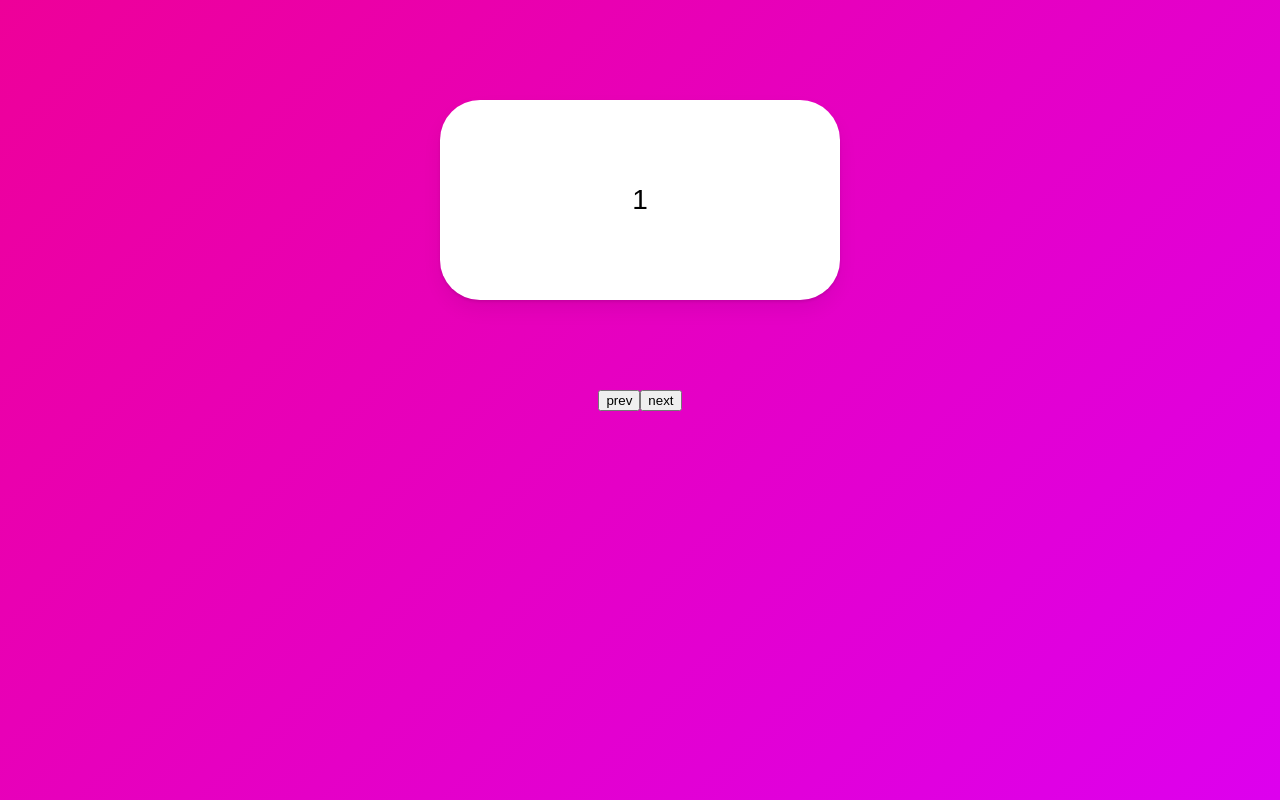
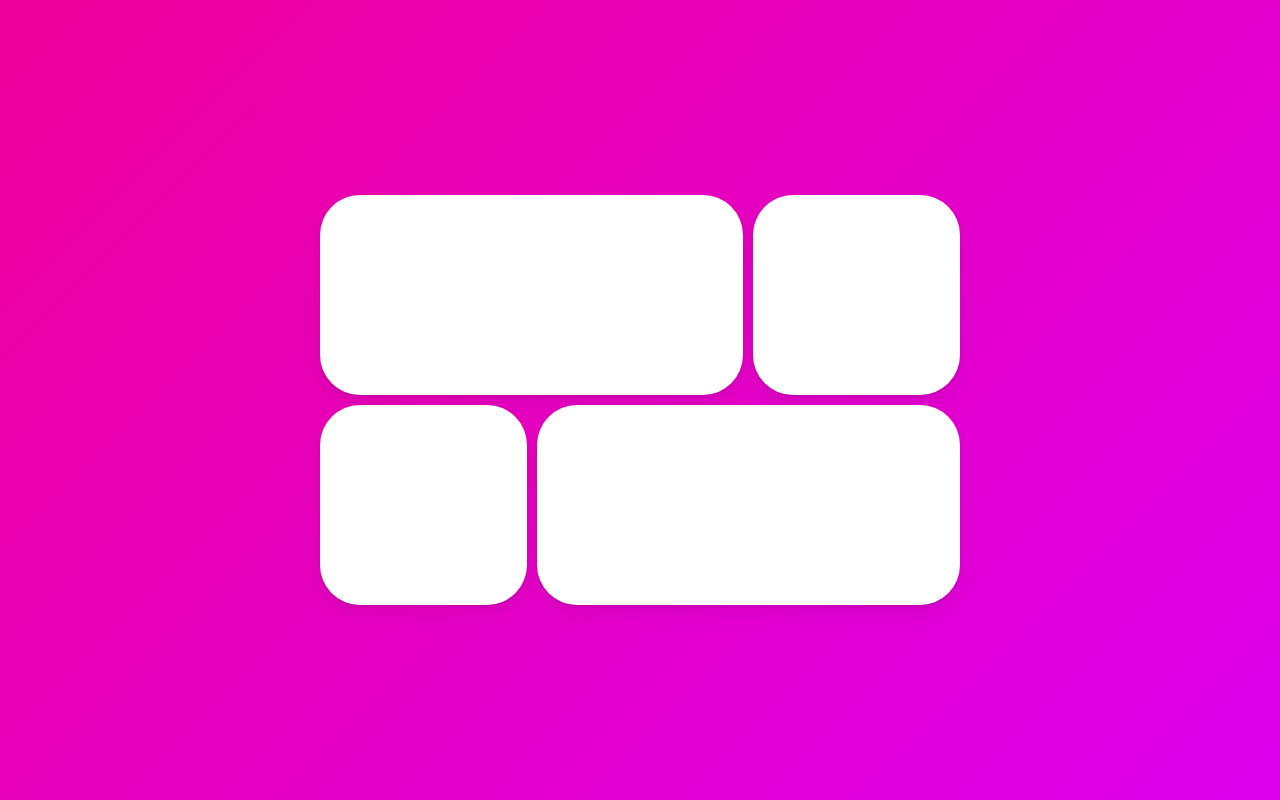
Before and after one commit to daehyeong2/react-masterclass, a React (Create React App) app: page / in a window 1280 px wide. Built offline with nearby package versions, Linux system fonts and the light colour scheme.

Commit message:
8.14 ~ 8.15

```diff
--- a/package.json
+++ b/package.json
@@ -16,7 +16,7 @@
     "@types/react": "^18.2.38",
     "@types/react-dom": "^18.2.17",
     "apexcharts": "^3.44.0",
-    "framer-motion": "^10.16.16",
+    "framer-motion": "^10.12.4",
     "gh-pages": "^6.1.0",
     "react": "^18.2.0",
     "react-apexcharts": "^1.4.1",
--- a/src/App.tsx
+++ b/src/App.tsx
@@ -2,83 +2,70 @@
 import { AnimatePresence, Variants, motion } from "framer-motion";
 import { useState } from "react";
 
-const Wrapper = styled(motion.div)`
+const Wrapper = styled.div`
   height: 100vh;
   width: 100vw;
   display: flex;
-  justify-content: center;
+  justify-content: space-around;
   align-items: center;
-  flex-direction: column;
-  position: relative;
+`;
+
+const Grid = styled.div`
+  display: grid;
+  grid-template-columns: repeat(3, 1fr);
+  width: 50vw;
+  gap: 10px;
+  div:first-child,
+  div:last-child {
+    grid-column: span 2;
+  }
 `;
 
 const Box = styled(motion.div)`
+  background-color: rgba(255, 255, 255, 1);
+  border-radius: 40px;
+  height: 200px;
+  box-shadow: 0 2px 3px rgba(0, 0, 0, 0.1), 0 10px 20px rgba(0, 0, 0, 0.06);
+`;
+
+const Overlay = styled(motion.div)`
+  width: 100%;
+  height: 100%;
   position: absolute;
-  top: 100px;
-  border-radius: 40px;
   display: flex;
   justify-content: center;
   align-items: center;
-  font-size: 28px;
-  background-color: white;
-  height: 200px;
-  width: 400px;
-  box-shadow: 0 2px 3px rgba(0, 0, 0, 0.1), 0 10px 20px rgba(0, 0, 0, 0.06);
 `;
 
-const box: Variants = {
-  entry: (isBack: boolean) => ({
-    x: isBack ? -500 : 500,
-    opacity: 0,
-    scale: 0,
-  }),
-  center: {
-    x: 0,
-    opacity: 1,
-    scale: 1,
-    transition: {
-      duration: 0.3,
-    },
-  },
-  exit: (isBack: boolean) => ({
-    x: isBack ? 500 : -500,
-    opacity: 0,
-    scale: 0,
-    transition: {
-      duration: 0.3,
-    },
-  }),
+const overlayVariants: Variants = {
+  initial: { backgroundColor: "rgba(0,0,0,0)" },
+  animate: { backgroundColor: "rgba(0,0,0,0.5)" },
+  exit: { backgroundColor: "rgba(0,0,0,0)" },
 };
 
 function App() {
-  const [visible, setVisible] = useState(1);
-  const [back, setBack] = useState(false);
-  const nextPlease = () => {
-    setBack(false);
-    setVisible((prev) => (prev === 6 ? 6 : prev + 1));
-  };
-  const prevPlease = () => {
-    setBack(true);
-    setVisible((prev) => (prev === 1 ? 1 : prev - 1));
-  };
+  const [clicked, setClicked] = useState(false);
+  const toggle = () => setClicked((prev) => !prev);
   return (
-    <Wrapper>
-      <AnimatePresence custom={back}>
-        <Box
-          custom={back}
-          variants={box}
-          initial="entry"
-          animate="center"
-          exit="exit"
-          key={visible}
-        >
-          {visible}
-        </Box>
+    <Wrapper onClick={toggle}>
+      <Grid>
+        <Box layoutId="hello" />
+        <Box />
+        <Box />
+        <Box />
+      </Grid>
+      <AnimatePresence>
+        {clicked ? (
+          <Overlay
+            variants={overlayVariants}
+            initial="initial"
+            animate="animate"
+            exit="exit"
+          >
+            <Box layoutId="hello" style={{ width: 400, height: 200 }} />
+          </Overlay>
+        ) : null}
       </AnimatePresence>
-      <div>
-        <button onClick={prevPlease}>prev</button>
-        <button onClick={nextPlease}>next</button>
-      </div>
     </Wrapper>
   );
 }
--- a/src/index.tsx
+++ b/src/index.tsx
@@ -3,7 +3,6 @@
 import { RecoilRoot } from "recoil";
 import { ThemeProvider, createGlobalStyle } from "styled-components";
 import { darkTheme } from "./theme";
-import { Helmet } from "react-helmet";
 
 const root = ReactDOM.createRoot(
   document.getElementById("root") as HTMLElement
```
Also changed, not shown: 1 other file (tests, documents, lock files or other folders).
